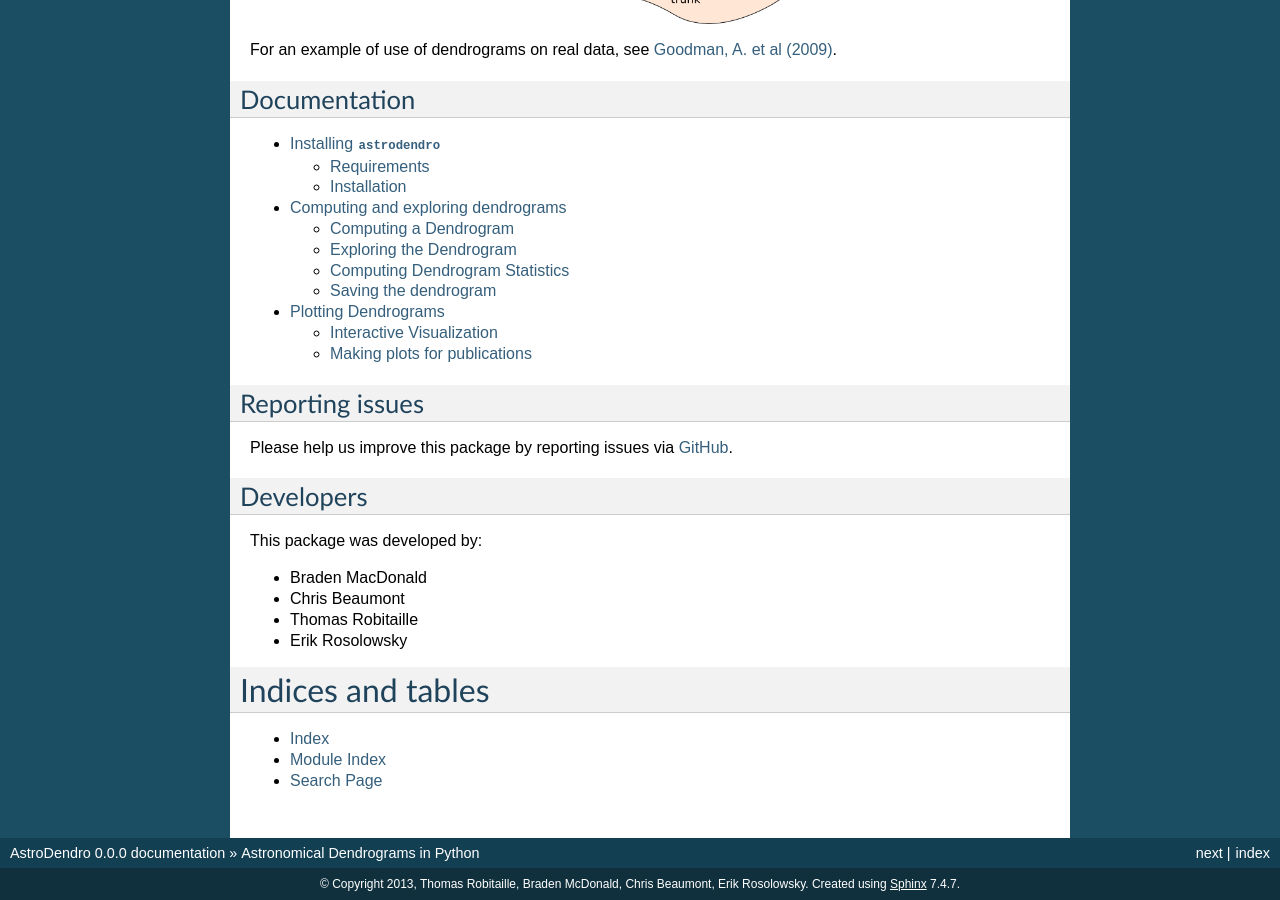
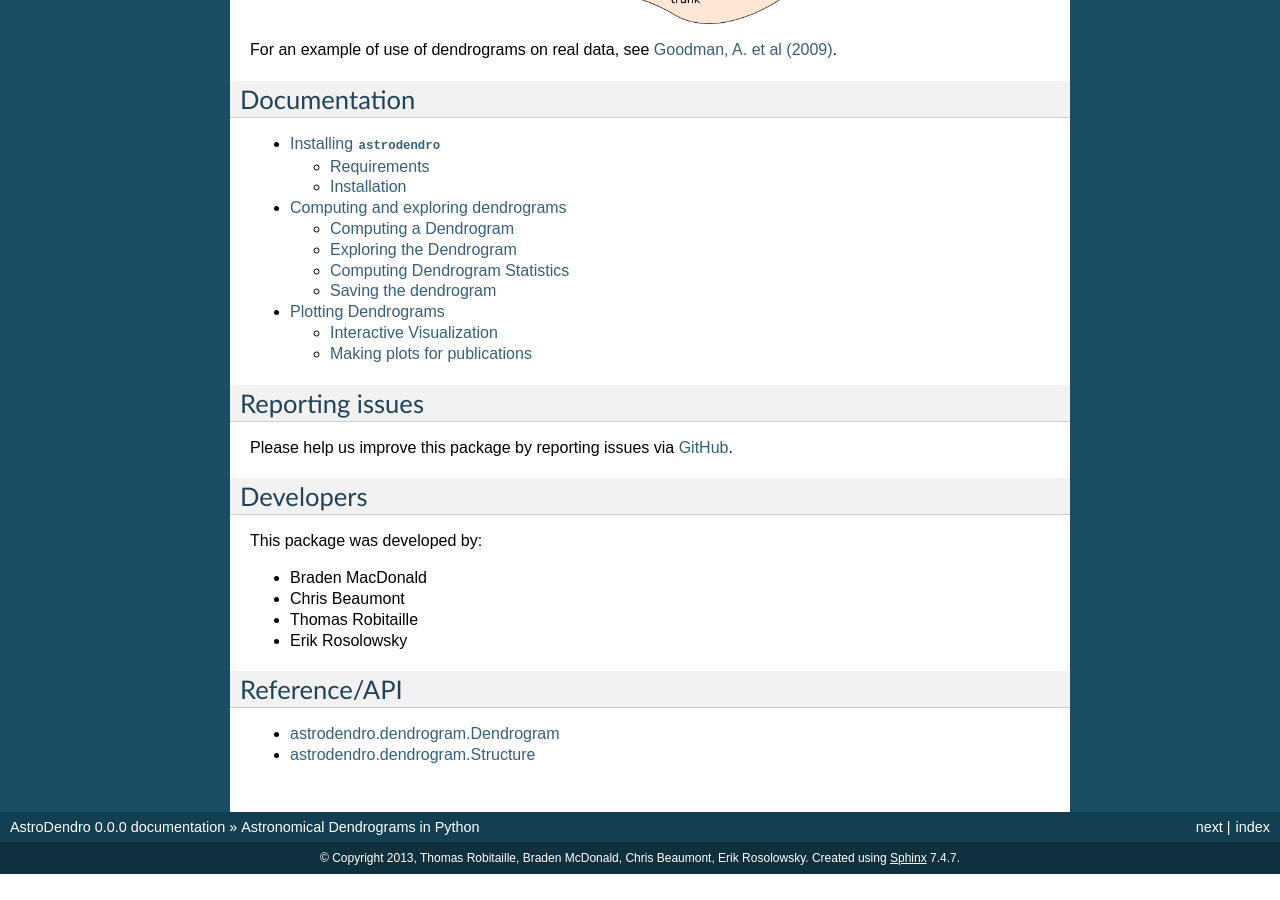
Before and after one commit to dendrograms/astrodendro, a Sphinx documentation site: the page built from docs/index.rst, in a window 1280 px wide and 900 px high, scrolled down 1033 px. Built offline with Sphinx 7.4.7, drawn with Linux system fonts in a browser that asks for light colours; after the commit the page ends 1907 px from its top, so only the background shows below that; some of the changed text lies outside the part shown.

```diff
--- /dev/null
+++ b/docs/_templates/autosummary/base.rst
@@ -0,0 +1 @@
+{% extends "autosummary_core/base.rst" %}
--- /dev/null
+++ b/docs/_templates/autosummary/class.rst
@@ -0,0 +1 @@
+{% extends "autosummary_core/class.rst" %}
--- /dev/null
+++ b/docs/_templates/autosummary/module.rst
@@ -0,0 +1 @@
+{% extends "autosummary_core/module.rst" %}
--- a/docs/conf.py
+++ b/docs/conf.py
@@ -27,7 +27,14 @@ import sys, os
 # coming with Sphinx (named 'sphinx.ext.*') or your custom ones.
 extensions = ['matplotlib.sphinxext.plot_directive',
               'sphinx.ext.autodoc',
-              'sphinx.ext.doctest']
+              'sphinx.ext.intersphinx',
+              'astropy.sphinx.ext.numpydoc',
+              'astropy.sphinx.ext.astropyautosummary'
+             ]
+
+autosummary_generate = True
+numpydoc_show_class_members = False
+autoclass_content = 'class'
 
 plot_template = """
 {{ source_code }}
@@ -96,7 +103,7 @@ release = '0.0.0'
 
 # List of patterns, relative to source directory, that match files and
 # directories to ignore when looking for source files.
-exclude_patterns = ['_build']
+exclude_patterns = ['_build', '_templates']
 
 # The reST default role (used for this markup: `text`) to use for all documents.
 #default_role = None
--- a/docs/index.rst
+++ b/docs/index.rst
@@ -65,9 +65,11 @@ This package was developed by:
 * Thomas Robitaille
 * Erik Rosolowsky
 
-Indices and tables
-==================
+Reference/API
+-------------
 
-* :ref:`genindex`
-* :ref:`modindex`
-* :ref:`search`
+.. toctree::
+   :maxdepth: 1
+
+   api/astrodendro.dendrogram.Dendrogram
+   api/astrodendro.structure.Structure
```
Also changed, not shown: docs/api/astrodendro.dendrogram.Dendrogram.rst (added, +48 -0 lines), docs/api/astrodendro.structure.Structure.rst (added, +43 -0 lines), 2 other files.
